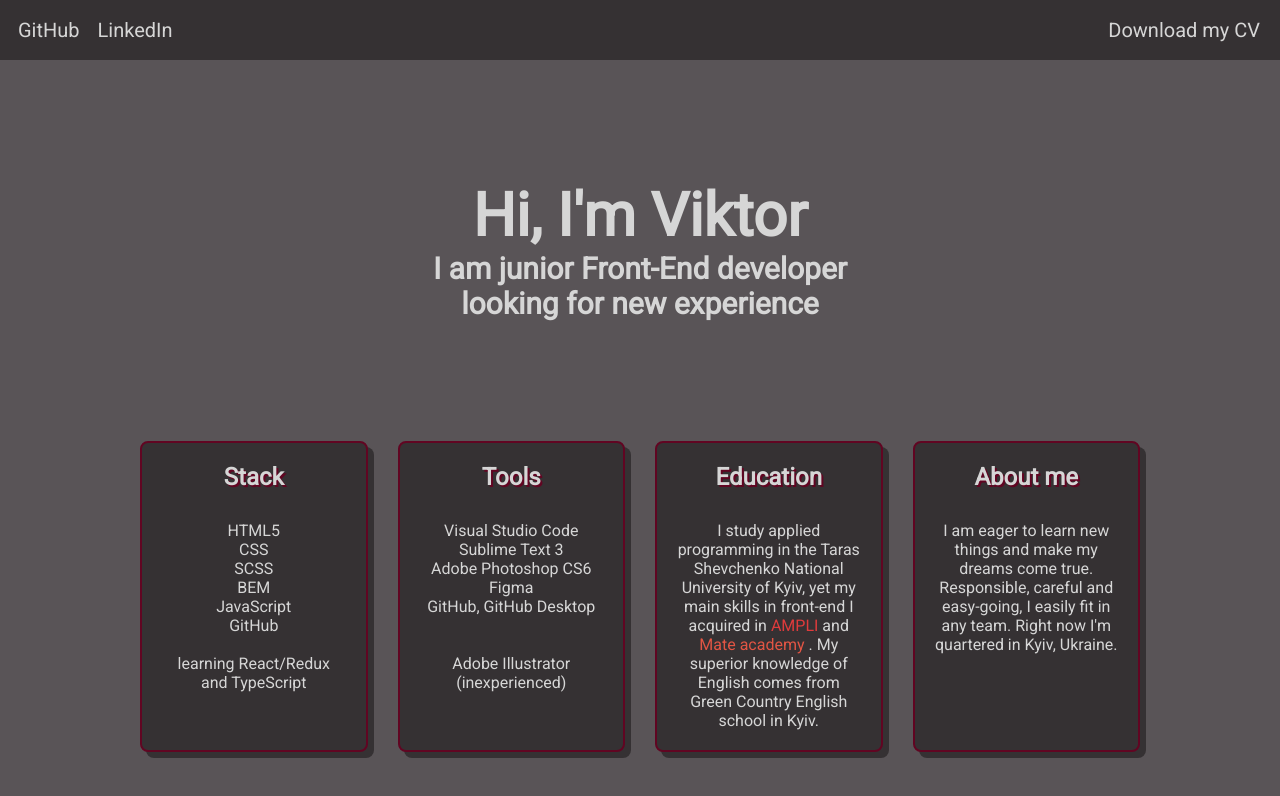
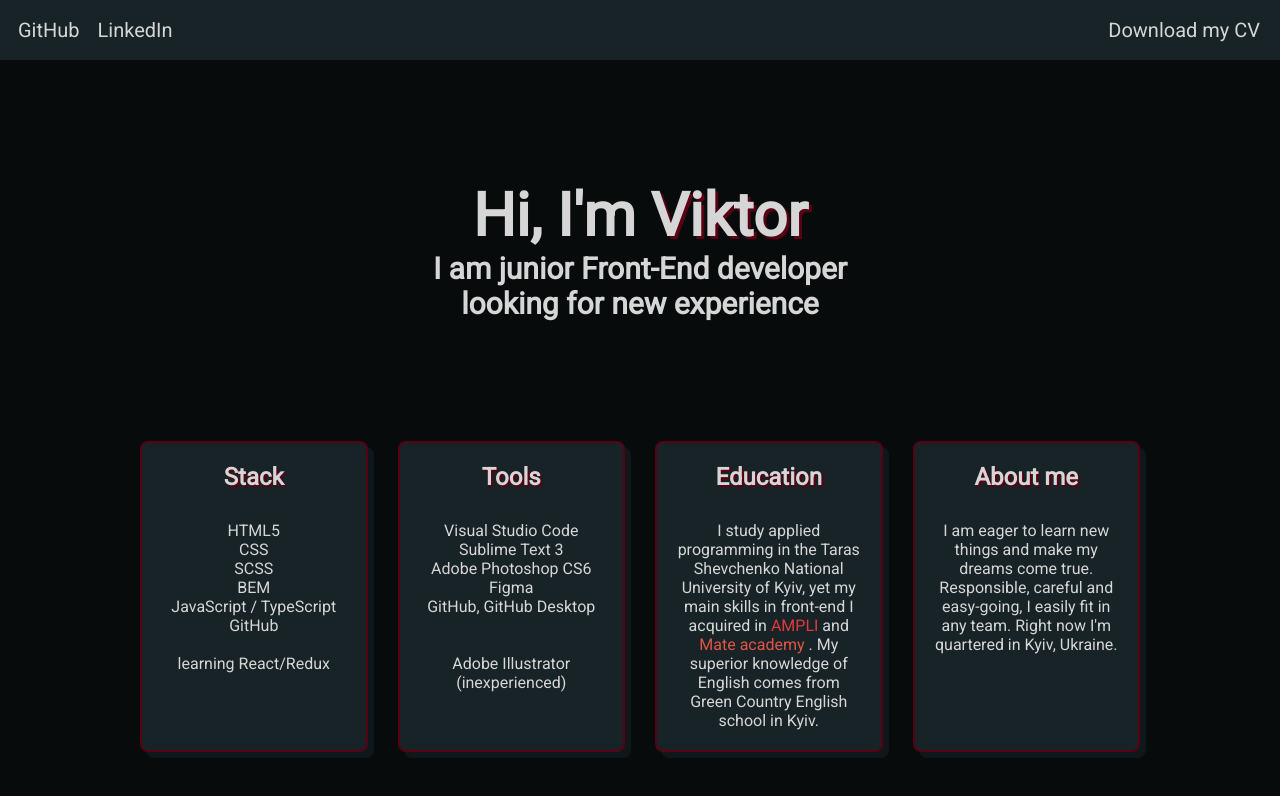
Before and after one commit to ov3rst33r/portfolio, a plain HTML site: page index.html in a window 1280 px wide. Drawn offline with Linux system fonts and the light colour scheme.

Commit message:
v2.8
yet another palette change & added TS

```diff
--- a/index.html
+++ b/index.html
@@ -42,7 +42,7 @@
 	  </header>
 
 	  <main class="greetingsBlock">
-        <h1 class="greetingsBlock_title"> Hi, I'm Viktor</h1>
+        <h1 class="greetingsBlock_title"> Hi, I'm <span class="greetingsBlock_name">Viktor</span></h1>
 		<h2 class="greetingsBlock_subTitle"> I am junior Front-End developer <br> looking for new experience </h2>
       </main>
 
@@ -54,10 +54,10 @@
 				  CSS <br>
 				  SCSS <br>
 				  BEM <br>
-				  JavaScript <br>
+				  JavaScript / TypeScript<br>
 				  GitHub <br> <br>
 				  learning
-				  React/Redux <br> and TypeScript
+				  React/Redux
 			   </div>
 		  </div>
 
--- a/styles.css
+++ b/styles.css
@@ -1,12 +1,12 @@
 @import url('https://fonts.googleapis.com/css2?family=Roboto&display=swap');
 
 :root {
-  --mainBackgroundColor: #595457;
-  --darkerBackgroundColor: #353133;
+  --mainBackgroundColor: #070b0c;
+  --darkerBackgroundColor: #172327;
   --textColor: #d6d6d6;
-  --hoverColor: #4d6cfa;
-  --accentColor: #610522;
-  --boxShadowColor: #353133;
+  --hoverColor: #CC0030;
+  --accentColor: #580014;
+  --boxShadowColor: #0F171A;
   --ampliLinkColor: #df3b3c;
   --mateLinkColor: #e25544;
 }
@@ -70,6 +70,10 @@ body {
   font-size: 60px;
 }
 
+.greetingsBlock_name {
+  text-shadow: 3px 3px var(--accentColor);
+}
+
 .greetingsBlock_subTitle {
   font-size: 30px;
 }
@@ -93,7 +97,7 @@ body {
   border: 2px solid var(--accentColor);
   border-radius: 8px;
   box-shadow: 6px 6px var(--boxShadowColor);
-  transition: scale 0.5s, box-shadow 0.5s;
+  transition: scale 0.5s, box-shadow 0.5s, border 1s;
 }
 
 .ampliLink {
@@ -107,6 +111,7 @@ body {
 .knowledgeStack:hover, .knowledgeTools:hover, .knowledgeEducation:hover, .knowledgeMe:hover {
   scale: 1.1;
   box-shadow: 8px 8px var(--boxShadowColor);
+  border: 2px solid var(--hoverColor);
 }
 
 .blockTitle {
```
